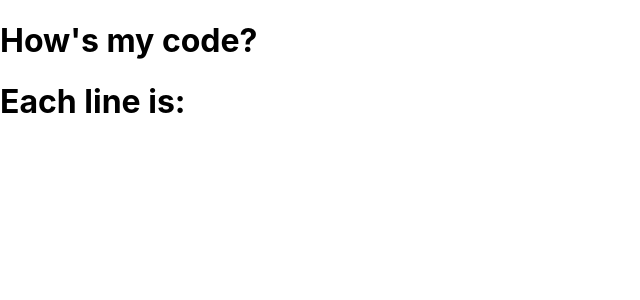
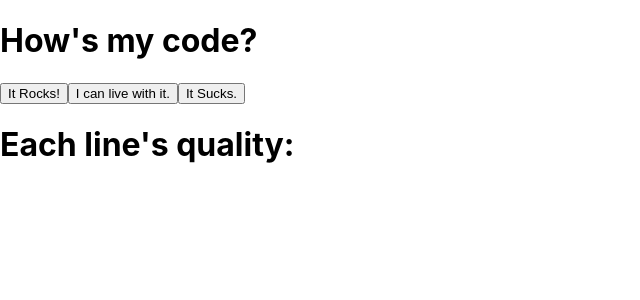
Before and after one commit to bumpylumps/code-rates, a React (Create React App) app: page / in a window 1280 px wide. Shown: the top 300 px of the page, without its empty margins (0-640 px from the left). Built offline with nearby package versions, Linux system fonts and the light colour scheme; the HTML template or start-up script is replaced by a standard one.

Commit message:
created button component, added buttons to page

```diff
--- a/src/App.js
+++ b/src/App.js
@@ -8,6 +8,13 @@ const Banner = (props) => {
  )
 }
 
+const Button = (props) => {
+  return (
+    <button>{props.label}</button>
+  )
+}
+
+
 const App = () => {
 
   const [rocks, setRocks] = useState(0)
@@ -17,7 +24,10 @@ const App = () => {
   return (
     <div >
       <Banner text="How's my code?"/>
-      <Banner text="Each line is:"/>
+      <Button label="It Rocks!" />
+      <Button label="I can live with it." />
+      <Button label="It Sucks." />
+      <Banner text="Each line's quality:"/>
     </div>
   );
 }
```
